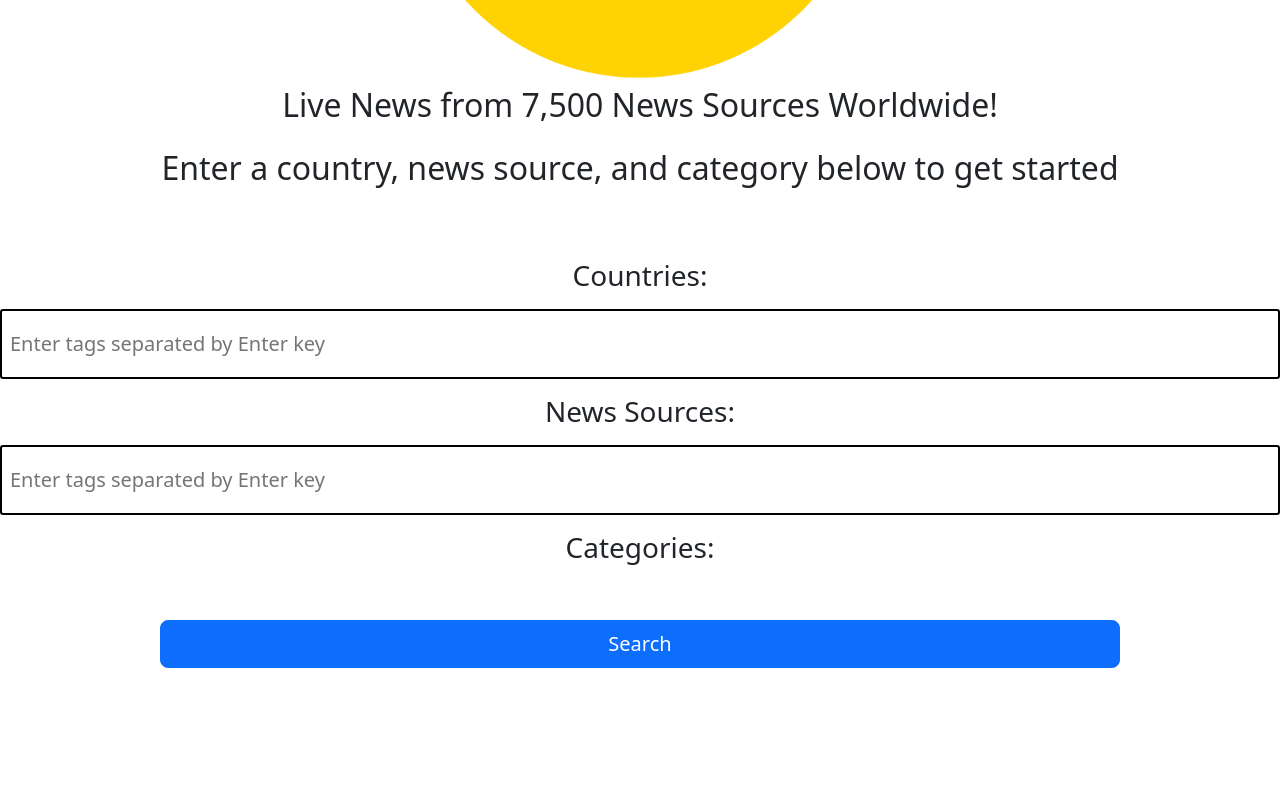
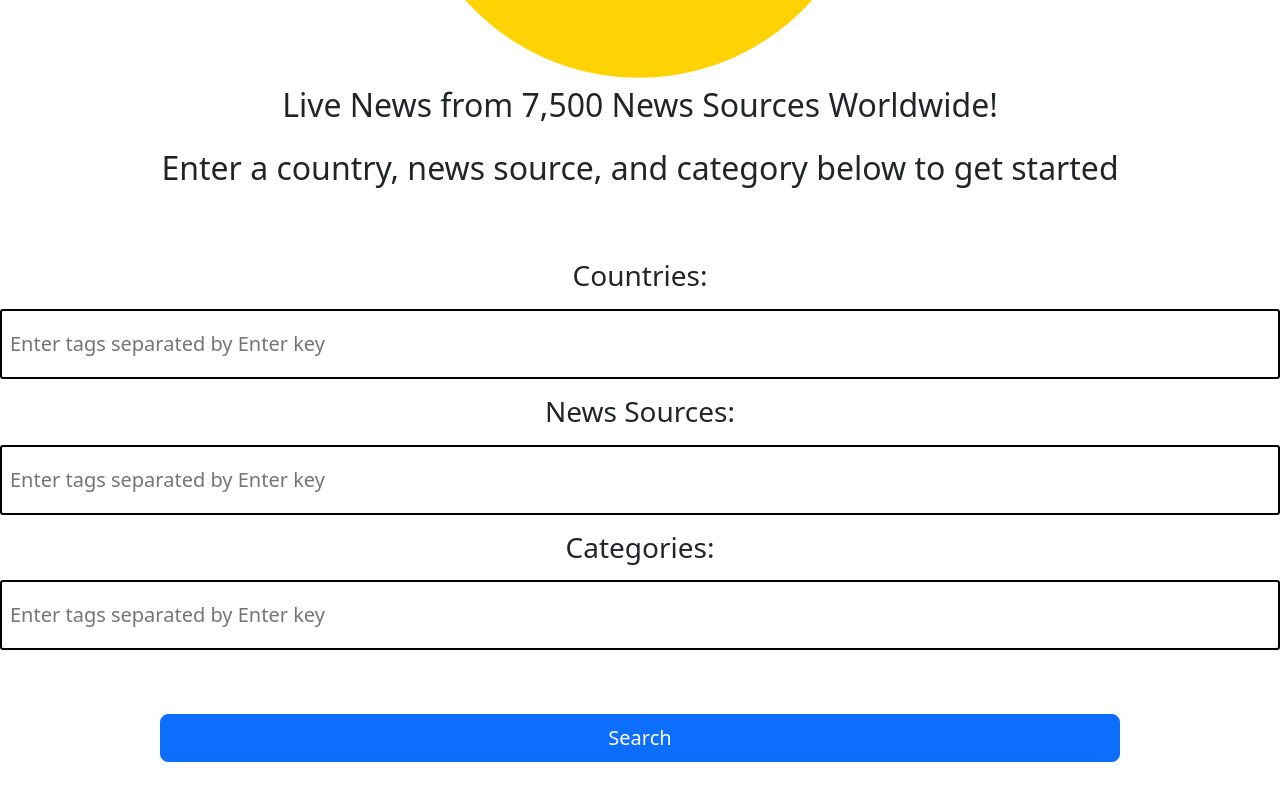
Before and after one commit to benkores/CSC226-FinalProject, a React (Create React App) app in the folder frontend/react-docker/: page / in a window 1280 px wide. Shown: the part 411-1211 px from the top of the page. Before the commit the page ends 1127 px from the top, so only its background shows below. Built offline with nearby package versions, Linux system fonts and the light colour scheme.

Commit message:
tag input for categories

```diff
--- a/frontend/react-docker/src/App.js
+++ b/frontend/react-docker/src/App.js
@@ -14,7 +14,7 @@ function App() {
       <h2 class="mb-5">Enter a country, news source, and category below to get started</h2><br></br>
       <h3>Countries:</h3><TagInput/>
       <h3>News Sources:</h3><TagInput/>
-      <h3>Categories:</h3>
+      <h3>Categories:</h3><TagInput />
       <button type="button" class="btn btn-primary btn-lg btn-block w-75 mt-5 mb-5">Search</button>
     </div>
   );
```
